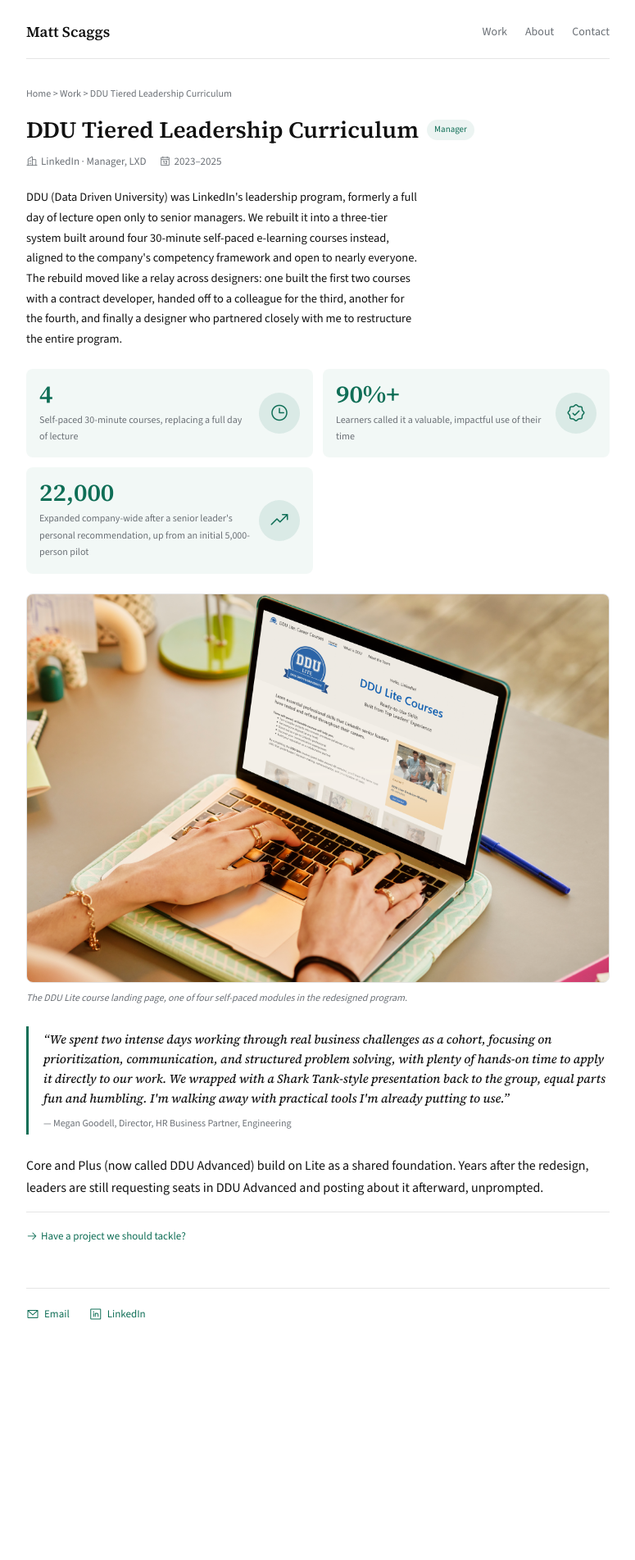
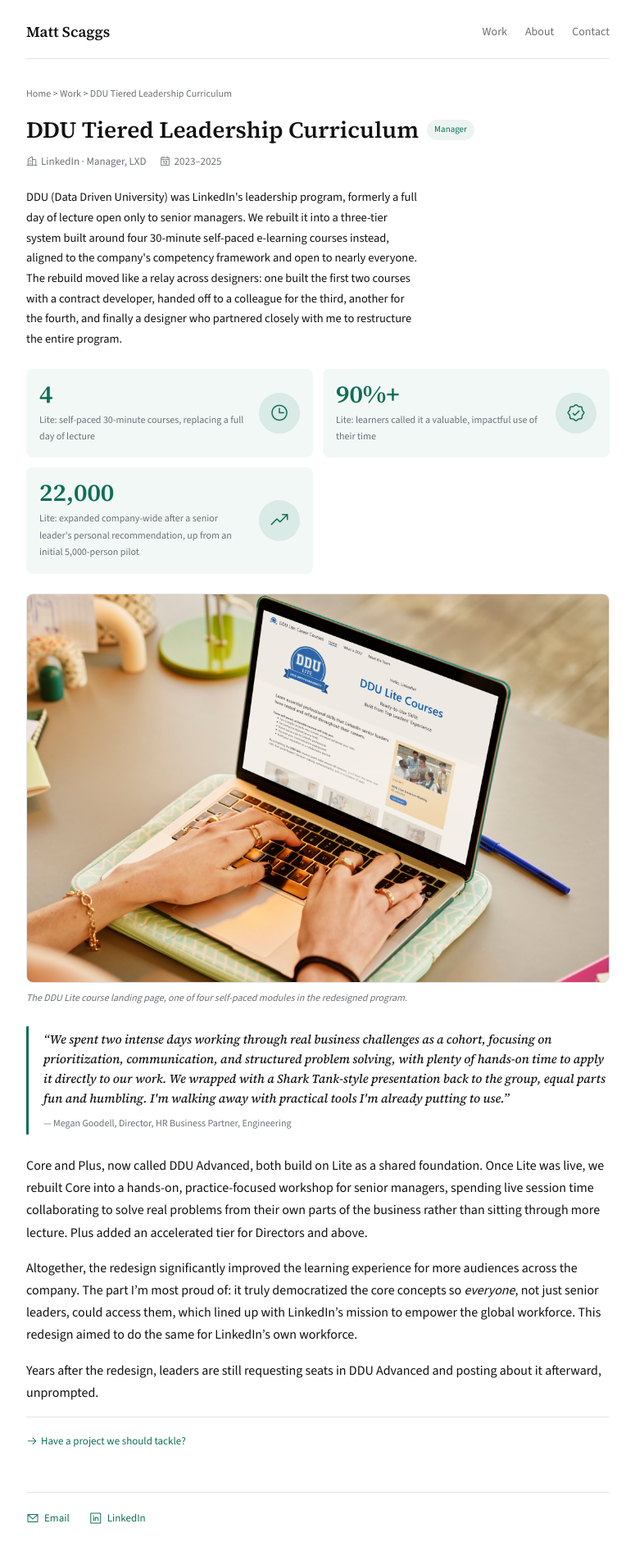
Before and after one commit to mattscaggs/mattscaggs.github.io, a Jekyll site: the page built from _case_studies/ddu-tiered-leadership-curriculum.md, in a window 1280 px wide. Shown: the whole page at 82% size, without its empty margins (252-1027 px from the left). Built offline with Jekyll 4.4.1, drawn with Linux system fonts in a browser that asks for light colours; before the commit the page ends 1654 px from its top, so only the background shows below that.

Commit message:
Expand DDU with Core/Plus narrative and mission tie-in; scope stats to Lite explicitly

```diff
--- a/_case_studies/ddu-tiered-leadership-curriculum.md
+++ b/_case_studies/ddu-tiered-leadership-curriculum.md
@@ -15,13 +15,13 @@
   another for the fourth, and finally a designer who partnered closely with me to restructure the entire program.
 stats:
   - number: "4"
-    label: Self-paced 30-minute courses, replacing a full day of lecture
+    label: "Lite: self-paced 30-minute courses, replacing a full day of lecture"
     icon: ph-clock
   - number: "90%+"
-    label: Learners called it a valuable, impactful use of their time
+    label: "Lite: learners called it a valuable, impactful use of their time"
     icon: ph-seal-check
   - number: "22,000"
-    label: Expanded company-wide after a senior leader's personal recommendation, up from an initial 5,000-person pilot
+    label: "Lite: expanded company-wide after a senior leader's personal recommendation, up from an initial 5,000-person pilot"
     icon: ph-trend-up
 image: /assets/img/ddu-hero.png
 image_caption: "The DDU Lite course landing page, one of four self-paced modules in the redesigned program."
@@ -32,4 +32,8 @@
   practical tools I'm already putting to use.
 quote_attribution: "Megan Goodell, Director, HR Business Partner, Engineering"
 ---
-Core and Plus (now called DDU Advanced) build on Lite as a shared foundation. Years after the redesign, leaders are still requesting seats in DDU Advanced and posting about it afterward, unprompted.
+Core and Plus, now called DDU Advanced, both build on Lite as a shared foundation. Once Lite was live, we rebuilt Core into a hands-on, practice-focused workshop for senior managers, spending live session time collaborating to solve real problems from their own parts of the business rather than sitting through more lecture. Plus added an accelerated tier for Directors and above.
+
+Altogether, the redesign significantly improved the learning experience for more audiences across the company. The part I'm most proud of: it truly democratized the core concepts so *everyone*, not just senior leaders, could access them, which lined up with LinkedIn's mission to empower the global workforce. This redesign aimed to do the same for LinkedIn's own workforce.
+
+Years after the redesign, leaders are still requesting seats in DDU Advanced and posting about it afterward, unprompted.
```
